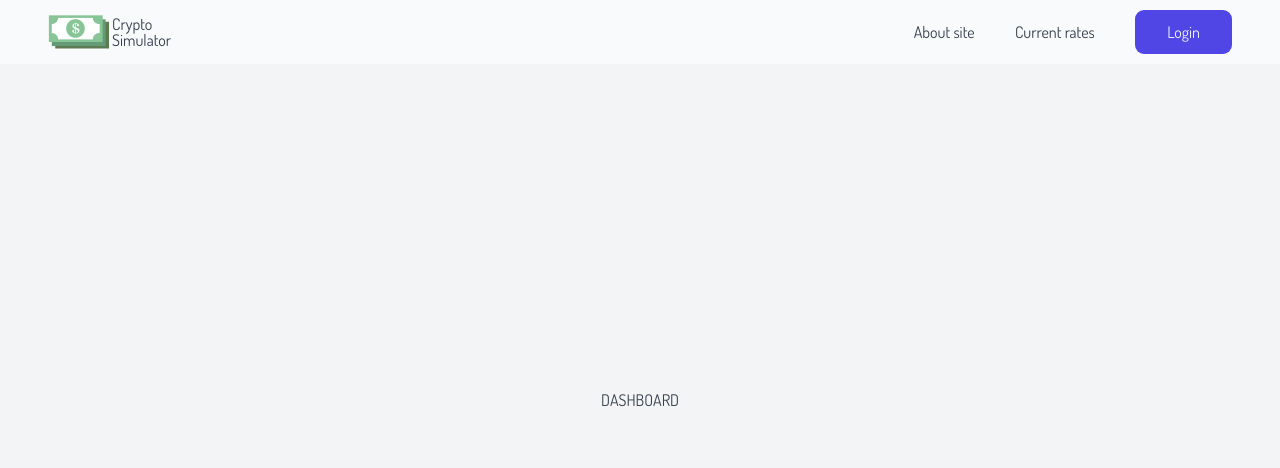
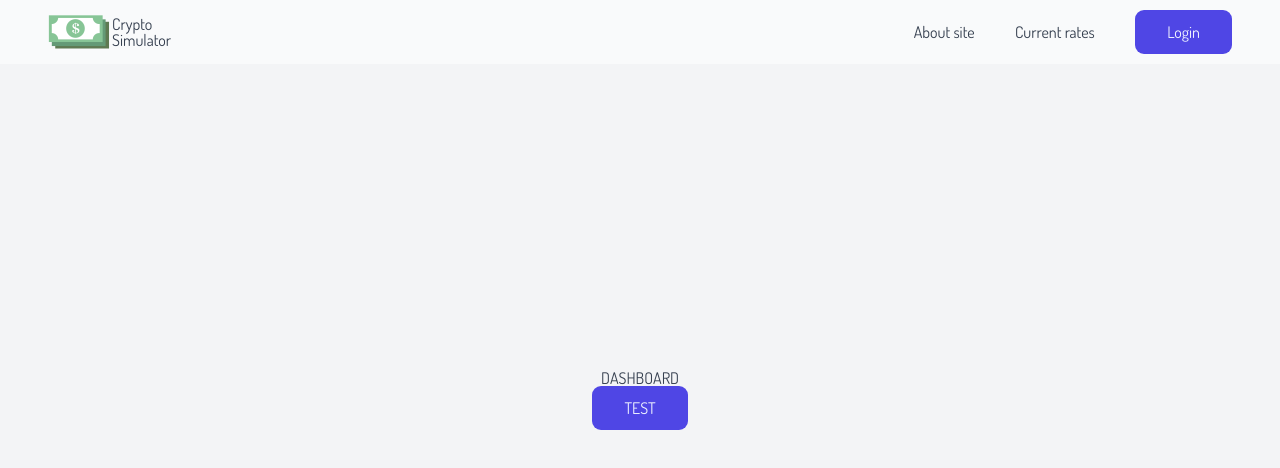
Before and after one commit to helo1313/crypto-simulator, a Next.js app: page /dashboard in a window 1280 px wide. Shown: the top 468 px of the page. Built offline with nearby package versions, Linux system fonts and the light colour scheme; no server answers.

Commit message:
Work on fetching data

```diff
--- a/package.json
+++ b/package.json
@@ -9,6 +9,7 @@
     "lint": "next lint"
   },
   "dependencies": {
+    "@tanstack/react-query": "^5.15.0",
     "firebase": "^10.7.1",
     "next": "14.0.4",
     "react": "^18",
--- a/src/pages/dashboard.tsx
+++ b/src/pages/dashboard.tsx
@@ -1,5 +1,18 @@
+import Button from "@/components/ui/button/Button";
 import classes from "../styles/Pages/dashboard.module.scss";
+import getCoinsData from "@/utils/functions/getCoinsData";
 
 export default function Dashboard() {
-  return <div className={classes.dashboard}>DASHBOARD</div>;
+  const test = () => {
+    getCoinsData();
+  };
+
+  return (
+    <div className={classes.dashboard}>
+      DASHBOARD
+      <Button type="primary" onClick={test}>
+        TEST
+      </Button>
+    </div>
+  );
 }
--- /dev/null
+++ b/src/utils/constants/coins.ts
@@ -0,0 +1 @@
+export const availableCoins = ["bitcoin", "litecoin"];
--- /dev/null
+++ b/src/utils/functions/getCoinsData.ts
@@ -0,0 +1,13 @@
+import { availableCoins } from "../constants/coins";
+
+const getCoinsData = async () => {
+  const promises = availableCoins.map((coin) => {
+    return fetch(`https://api.coingecko.com/api/v3/coins/${coin}`);
+  });
+
+  const response = await Promise.all(promises);
+
+  console.log(response);
+};
+
+export default getCoinsData;
```
Also changed, not shown: 1 other file (tests, documents, lock files or other folders).
